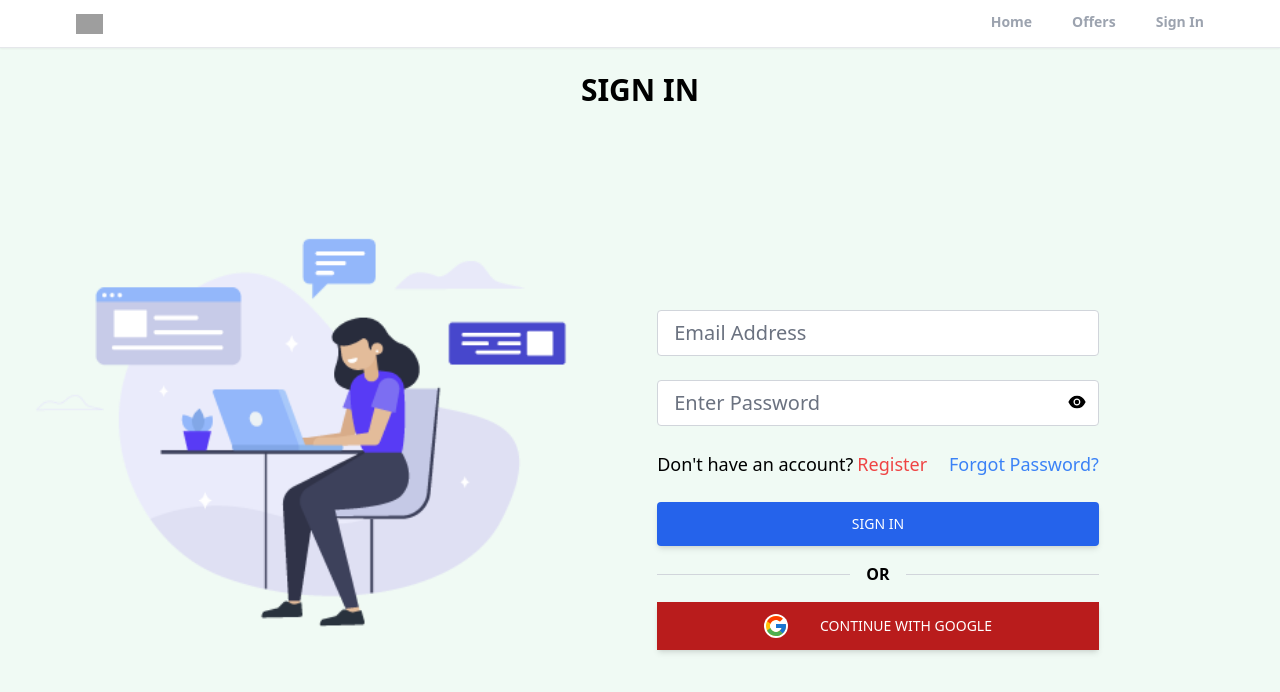
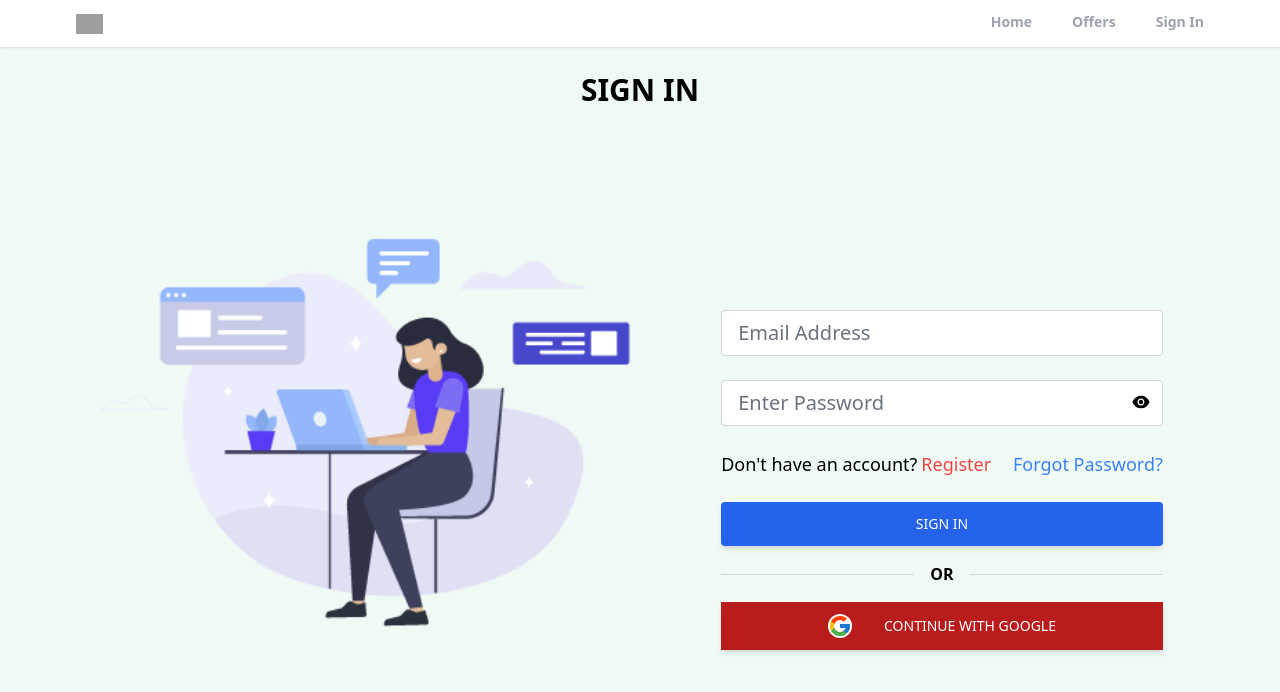
Before and after one commit to Diptamoy-Mitra/Vista-Ville, a React (Vite) app: page /sign-in in a window 1280 px wide. Shown: the top 692 px of the page. Built offline with nearby package versions, Linux system fonts and the light colour scheme; no server answers; grey boxes are pictures that could not be loaded.

Commit message:
changes related to sign-in container alignment and responsiveness

```diff
--- a/src/pages/Signin.jsx
+++ b/src/pages/Signin.jsx
@@ -38,9 +38,13 @@ const Signin = () => {
   }
 
   return (
-    <section>
+    <section >
+      {/* added this div to align the sign-in contents */}
+      <div className='flex flex-col justify-center items-center'>
+
         <h1 className='text-3xl text-center mt-6 font-bold '>SIGN IN</h1>
-      <div className='flex justify-center flex-wrap items-center px-6 py-11 max-w-6xl'>
+        {/* added full with to properly maintain the responsiveness  */}
+        <div className='flex justify-center flex-wrap items-center px-6 py-11 max-w-6xl w-full'>
           <div className='md:w-[67%] lg:w-[50%] mb-12 md:mb-6'>
             <img src="./public/login-img.png" alt='key' className='w-full rounded-2xl ' />
           </div>
@@ -81,6 +85,8 @@ const Signin = () => {
             </form>
           </div>
         </div>
+      </div>
+
     </section>
   )
 }
```
Lines whose indentation alone changed are shown as unchanged.
